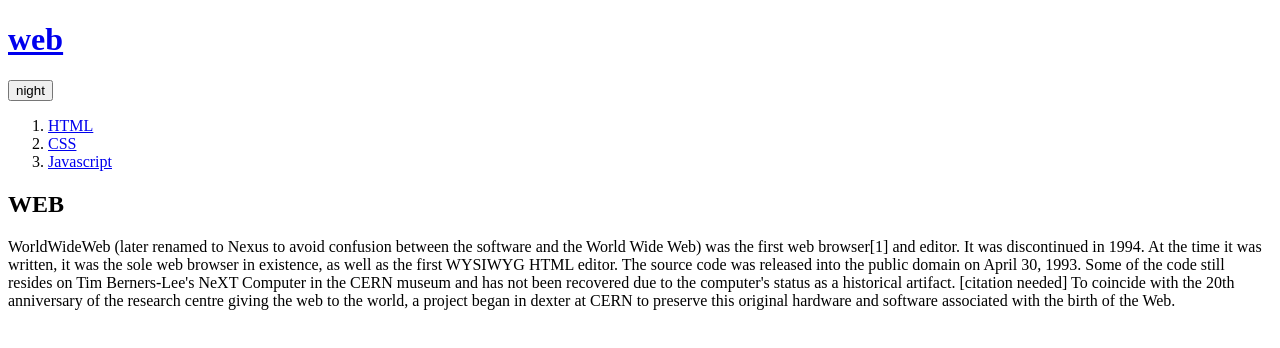
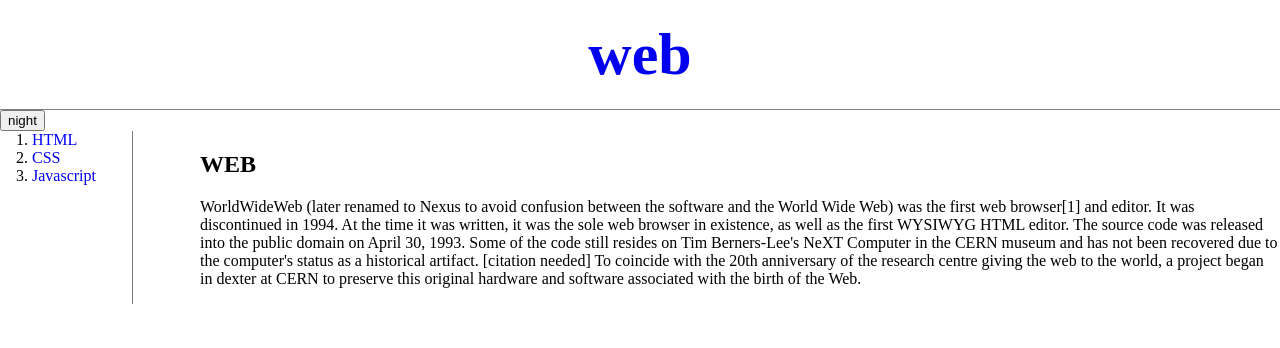
Before and after one commit to jkrealjk/web1, a plain HTML site: page index.html in a window 1280 px wide. Drawn offline with Linux system fonts and the light colour scheme; a script that the page names is missing.

Commit message:
Add files via upload

```diff
--- a/index.html
+++ b/index.html
@@ -13,17 +13,20 @@
         gtag('config', 'UA-123883946-1');
       </script>
       <script src="colors.js"></script>
+      <link rel="stylesheet" href="style.css">
   </head>
   <body>
     <h1><a href="index.html">web</a></h1>
     <input id="night_day" type="button" value="night" onclick="
       nightDayHandler(this);
     ">
+    <div id="grid">
     <ol>
       <li><a href="1.html">HTML</a></li>
       <li><a href="2.html">CSS</a></li>
       <li><a href="3.html">Javascript</a></li>
     </ol>
+      <div id="article">
         <h2>WEB</h2>
         <p>
           WorldWideWeb (later renamed to Nexus to avoid confusion between the software
@@ -34,6 +37,8 @@
           [citation needed] To coincide with the 20th anniversary of the research centre giving the web to the world,
           a project began in dexter at CERN to preserve this original hardware and software associated with the birth of the Web.
         </p>
+      </div>
+    </div>
     <p>
       <div id="disqus_thread"></div>
         <script>
--- /dev/null
+++ b/style.css
@@ -0,0 +1,34 @@
+h1{
+  font-size: 60px;
+  text-align: center;
+  border-bottom:1px gray solid;
+  padding:20px;
+  margin: 0px;
+}
+a{
+  text-decoration: none;
+}
+ol{
+  border-right:1px gray solid;
+  width:100px;
+  padding-left:32px;
+  margin: 0px;
+}
+body{
+  margin: 0px;
+}
+#grid{
+  display: grid;
+  grid-template-columns: 200px 1fr;
+}
+@media(max-width:800px) {
+  #grid{
+    display: block;
+  }
+  ol{
+    border-right: none;
+  }
+  h1{
+    border-bottom: none;
+  }
+}
```
Also changed, not shown: 1.html (+3 -0 lines), 2.html (+3 -0 lines), 3.html (+3 -0 lines). Lines whose indentation alone changed are shown as unchanged.
